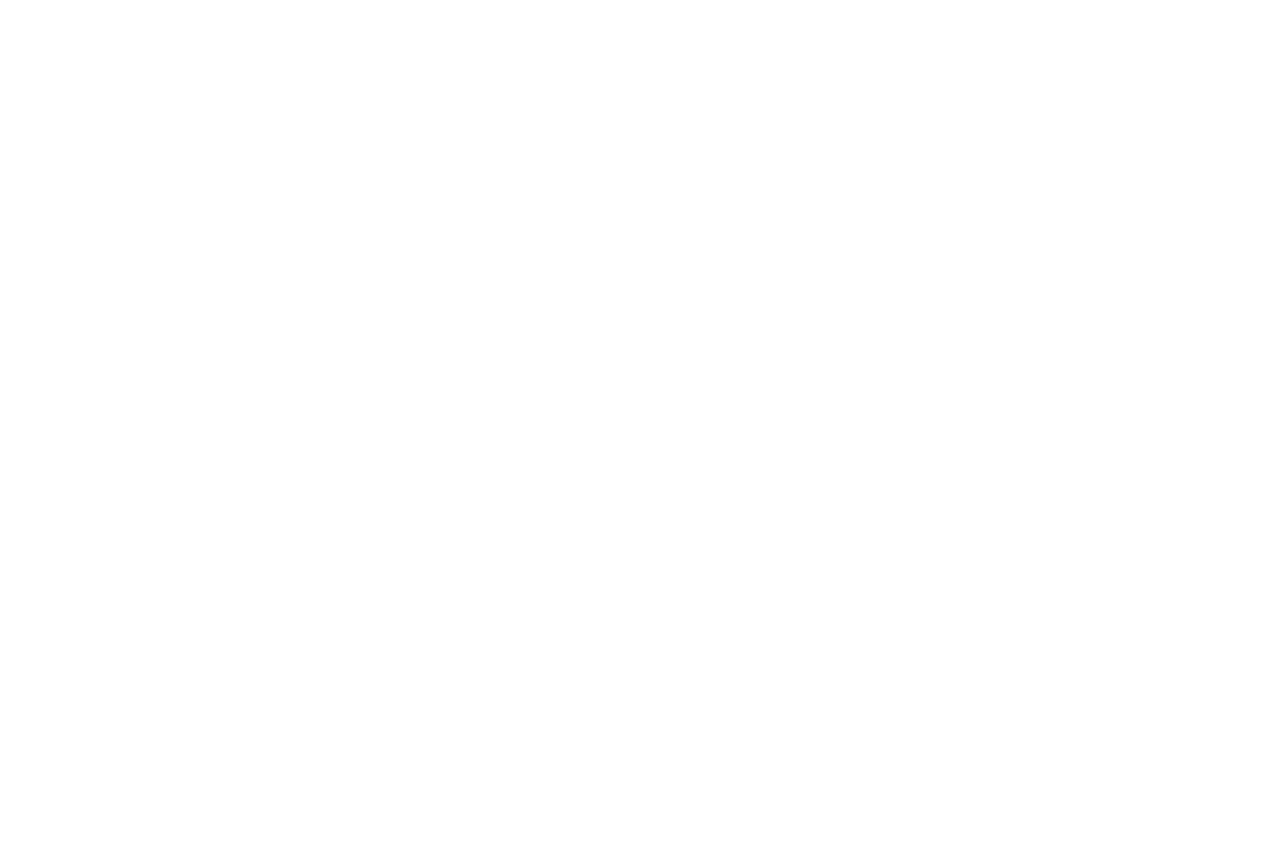
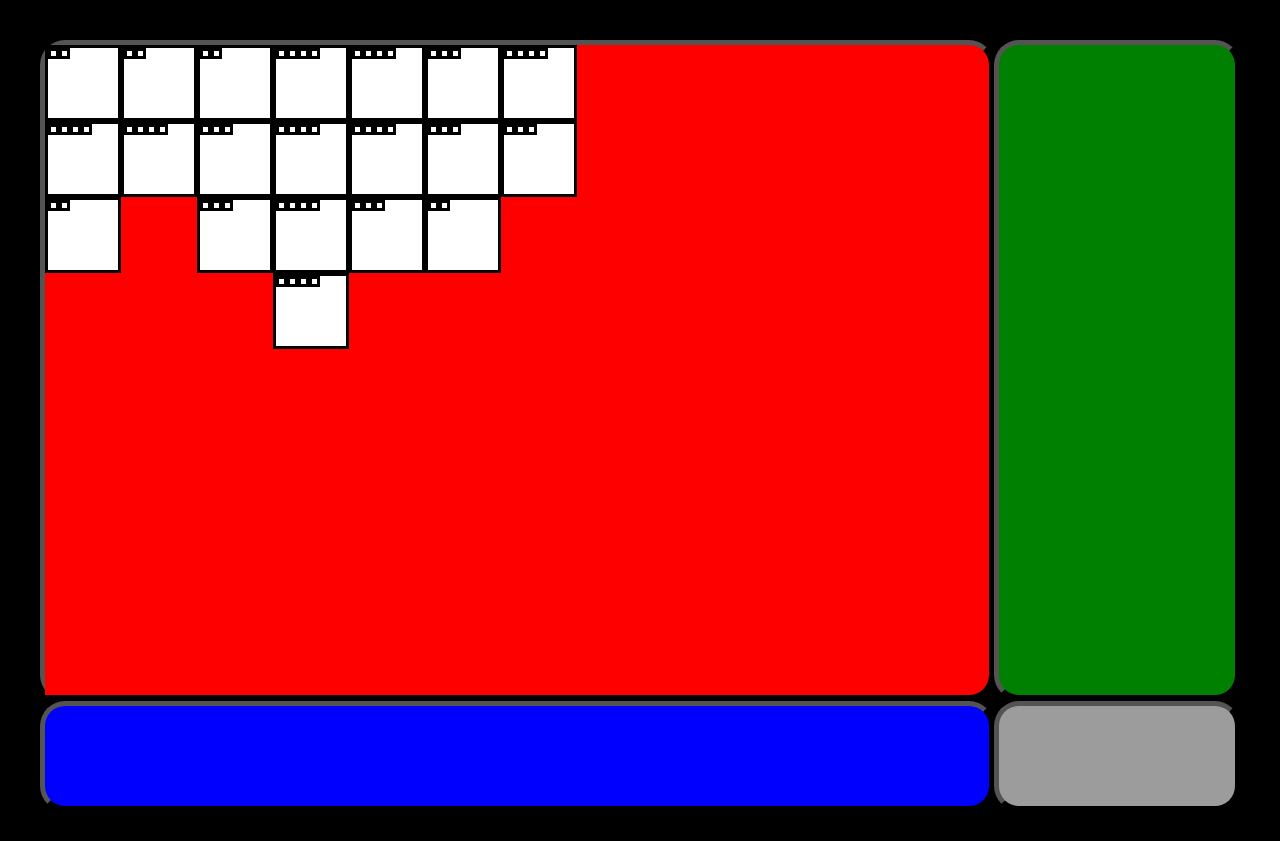
Before and after one commit to zyaffee/Baraka, a plain HTML site: page index.html in a window 1280 px wide. Before the commit the page ends 800 px from the top, so only its background shows below. Drawn offline with Linux system fonts and the light colour scheme.

Commit message:
worked on game screen, territory clicking in progress

```diff
--- a/css/style.css
+++ b/css/style.css
@@ -0,0 +1,88 @@
+body {
+    /* display: flex;
+    align-content: flex-start;
+    flex-flow: column wrap;
+    height: 1080;
+    width: 1920; */
+    background-color: black;
+    text-align: center;
+    margin: 40px;
+}
+
+#Top-Container {
+    display: flex;
+    height: 650px;
+    width: 100%;
+    margin-bottom: 11px;
+}
+
+#Game-Map {
+    display: flex;
+    background-color: red;
+    height: 100%;
+    width: 80%;
+}
+
+#Action-Menu {
+    display: flex;
+    background-color: green;
+    height: 100%;
+    width: 20%;
+}
+
+#Bottom-Container {
+    display: flex;
+    height: 100px;
+    width: 100%;
+}
+
+#Status-Bar {
+    display: flex;
+    background-color: blue;
+    height: 100%;
+    width: 80%;
+}
+
+#Quit-Bar {
+    display: flex;
+    background-color: rgb(156, 156, 156);
+    height: 100%;
+    width: 20%;
+}
+
+.window {
+    border: 5px outset black;
+    border-radius: 25px;
+}
+
+.territory {
+    display: flex;
+    background-color: white;
+    width: 70px;
+    height: 70px;
+    border: solid black;
+}
+
+.peasant {
+    display: flex;
+    background-color: white;
+    width: 5px;
+    height: 5px;
+    border: solid black;
+}
+
+.priest {
+    display: flex;
+    background-color: gray;
+    width: 5px;
+    height: 5px;
+    border: solid black;
+}
+
+.soldier {
+    display: flex;
+    background-color: orange;
+    width: 5px;
+    height: 5px;
+    border: solid black;
+}
--- a/index.html
+++ b/index.html
@@ -8,6 +8,13 @@
     <link rel="stylesheet" type="text/css" href="./css/style.css">
 </head>
 <body>
-
+    <div id="Top-Container">
+        <div class="window" id="Game-Map"></div>
+        <div class="window" id="Action-Menu"></div>
+    </div>
+    <div id="Bottom-Container">
+        <div class="window" id="Status-Bar"></div>
+        <div class="window" id="Quit-Bar"></div>
+    </div>
 </body>
 </html>
--- a/js/app.js
+++ b/js/app.js
@@ -1,9 +1,28 @@
+const map = document.getElementById('Game-Map')
+
+// player object
+let player = {
+    playerID: 'player1',
+    territories: [],
+    units: [],
+    commandsRemaining: 0
+}
+
+
+// turn counter
+let turnCount = 0
+
+
+// territory click state
+let terrClickState = 'start-game'
+
+
 // class for each map node
 class Territory {
-    constructor (mapId, nativePop, food) {
+    constructor(mapId, nativePop, food) {
         this.mapId = mapId,
-        this.nativePop = nativePop,
-        this.food = food
+            this.nativePop = nativePop,
+            this.food = food
     }
     owner = ''
     unitsPresent = []
@@ -13,19 +32,19 @@ class Territory {
 
 // base class of all units
 class Unit {
-    constructor (type, location) {
+    constructor(type, location) {
         this.type = type,
-        this.location = location
+            this.location = location
     }
     owner = ''
-    strength = 1
+    strength = 0
     upkeepCost = 0
     powers = []
 }
 
 
 // random number from min to max inclusive
-const randomRange = (min,max) => {
+const randomRange = (min, max) => {
     return Math.floor(Math.random() * (max + 1 - min) + min)
 }
 
@@ -46,36 +65,60 @@ const isAdjacent = (terr1, terr2) => {
             return false
         }
     }
+
     return false
 }
 
 
-// random map generation, returns both DOM element and array
+// handles when territory is clicked
+const territoryClick = (e) => {
+    switch (terrClickState) {
+        case ('start-game'):
+            let mapIdString = e.target.getAttribute('id')
+            let coordinates = [parseInt(mapIdString[0], 10), parseInt(mapIdString[3], 10)]
+            let priestObj = new Unit('priest', coordinates)
+            priestObj.owner = player.playerID
+            priestObj.strength = 1
+            priestObj.upkeepCost = 1
+            gameMap[1].forEach(element => { console.log(element.mapId) })
+            console.log(coordinates)
+            let territoryObj = gameMap[1].find(territory => { territory.mapId === coordinates })
+            console.log(territoryObj)
+            // territoryObj.units.push(priestObj)
+            // player.units.push(priestObj)
+            // const priestDOM = document.createElement('div')
+            // priestDOM.classList.add('priest')
+            // e.target.appendChild(priestDOM)
+            break
+    }
+}
+
+
+// random map generation, returns both DOM element and array of territory objects
 const createMap = () => {
-    // create the game map
+    // create the game map top level DOM element
     const gameMapDOM = document.createElement('div')
+    gameMapDOM.setAttribute('id', 'Game-Map')
 
     // an array of all Territories
     let mapArray = []
 
-    //
-    gameMapDOM.setAttribute('id', 'Game-Map')
-
     // create each row of territories in map
-    for (let i = 0; i < randomRange(4,7); i++) {
+    for (let i = 0; i < randomRange(4, 7); i++) {
         const mapRow = document.createElement('div')
         mapRow.classList.add('map-row')
 
         // create each territory DOM element in this row
-        for (let j = 0; j < randomRange(1,5); j++) {
+        for (let j = 0; j < randomRange(1, 5); j++) {
 
             // Create territory DOM element
             const territoryDiv = document.createElement('div')
             territoryDiv.classList.add('territory')
-            territoryDiv.setAttribute('id', `${i}, ${j}`)
+            territoryDiv.setAttribute('id', `${j}, ${i}`)
+            territoryDiv.addEventListener('click', territoryClick)
 
             // Create territory object
-            const territoryObj = new Territory ([i, j], randomRange(2,4), randomRange(4,6))
+            const territoryObj = new Territory([j, i], randomRange(2, 4), randomRange(4, 6))
 
             // Populate territory with initial peasant population
             for (let k = 0; k < territoryObj.nativePop; k++) {
@@ -85,7 +128,7 @@ const createMap = () => {
                 territoryDiv.appendChild(peasantDOM)
 
                 // create peasant unit and append to territory's unitsPresent
-                let peasantObj = new Unit ('peasant', [i, j])
+                let peasantObj = new Unit('peasant', [j, i])
                 territoryObj.unitsPresent.push(peasantObj)
             }
 
@@ -100,8 +143,12 @@ const createMap = () => {
     return [gameMapDOM, mapArray]
 }
 
+
 // Create Starting State
 const gameMap = createMap()
+// const mapDOM = gameMap[0]
+// let mapArray = gameMap[1]
+
 
 // creates and adds lists of adjacent territories to each territory
 gameMap[1].forEach(origin => {
@@ -113,5 +160,4 @@ gameMap[1].forEach(origin => {
 })
 
 console.log(gameMap)
-// const mapDOM = gameMap[0]
-// let mapArray = gameMap[1]
+map.appendChild(gameMap[0])
```
Also changed, not shown: 1 other file.
